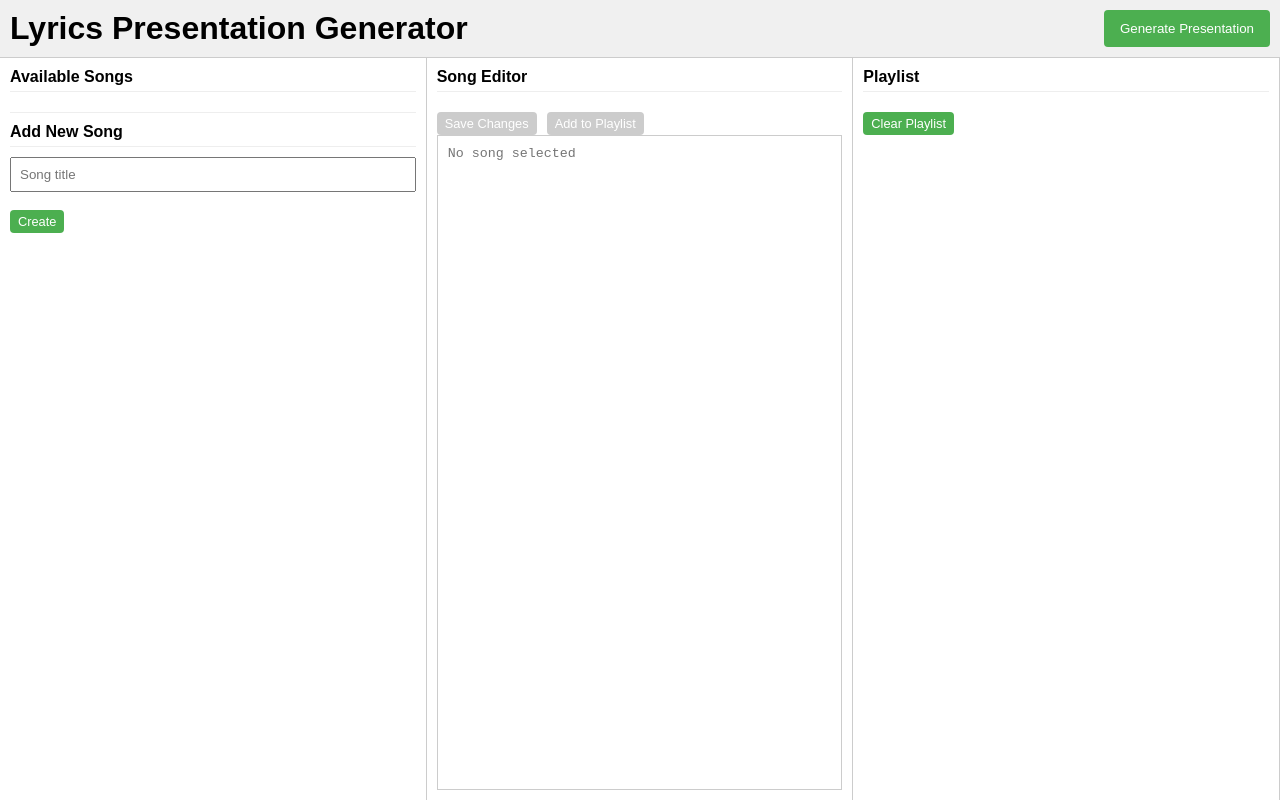
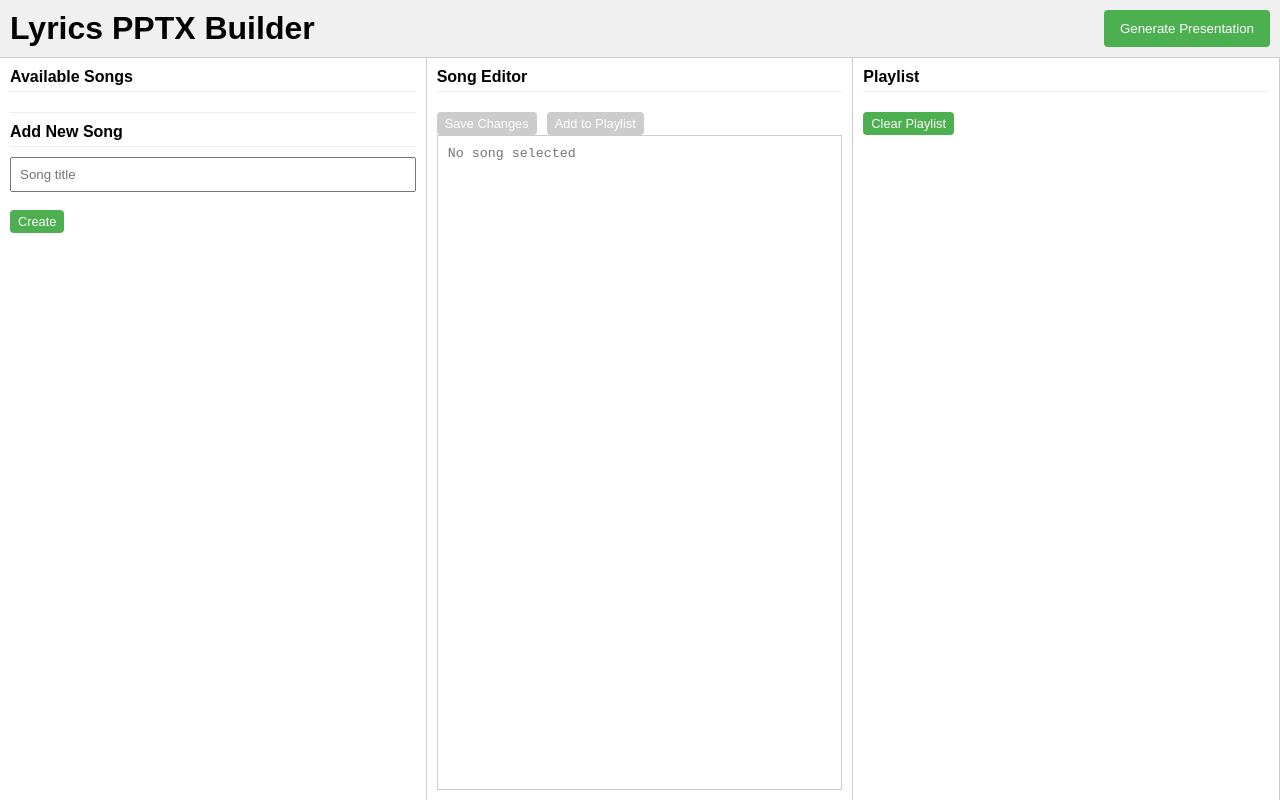
Before and after one commit to reverieline/lyricser, a website: page public/index.html in a window 1280 px wide. Drawn offline with Linux system fonts and the light colour scheme; no server answers.

Commit message:
new title

```diff
--- a/public/index.html
+++ b/public/index.html
@@ -3,7 +3,7 @@
 <head>
     <meta charset="UTF-8">
     <meta name="viewport" content="width=device-width, initial-scale=1.0">
-    <title>Lyrics Presentation Generator</title>
+    <title>Lyrics PPTX Builder</title>
     <style>
         * {
             margin: 0;
@@ -151,7 +151,7 @@
 </head>
 <body>
     <div class="toolbar">
-        <h1>Lyrics Presentation Generator</h1>
+        <h1>Lyrics PPTX Builder</h1>
         <button id="generate-btn" class="btn">Generate Presentation</button>
     </div>
 
```
